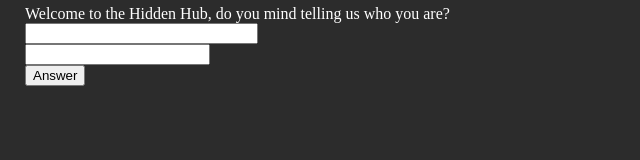
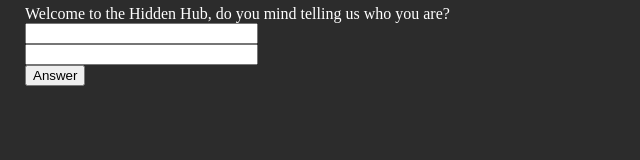
Before and after one commit to Som3Dude/Gmod-TTT-List, a plain HTML site: page layer1/layer1.html in a window 1280 px wide. Shown: the whole page, without its empty margins (0-640 px from the left). Drawn offline with Linux system fonts and the light colour scheme.

Commit message:
Update layerdesign1.css

```diff
--- a/layer1/layerdesign1.css
+++ b/layer1/layerdesign1.css
@@ -14,6 +14,9 @@ body {
 .Name_Input {
 	width:225px;
 }
+.Pass_Input {
+	width:225px;
+}
 
 #main_screen {
 	display: none;
```
